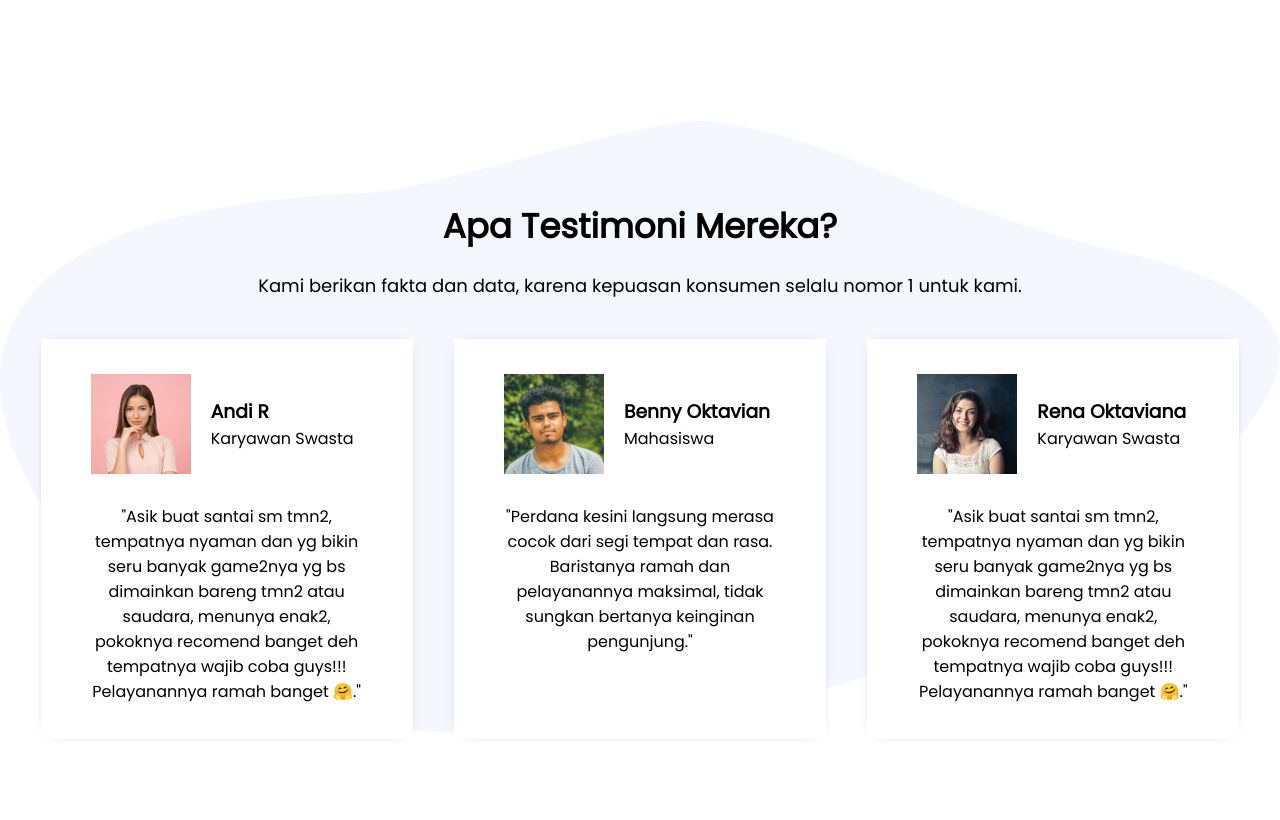
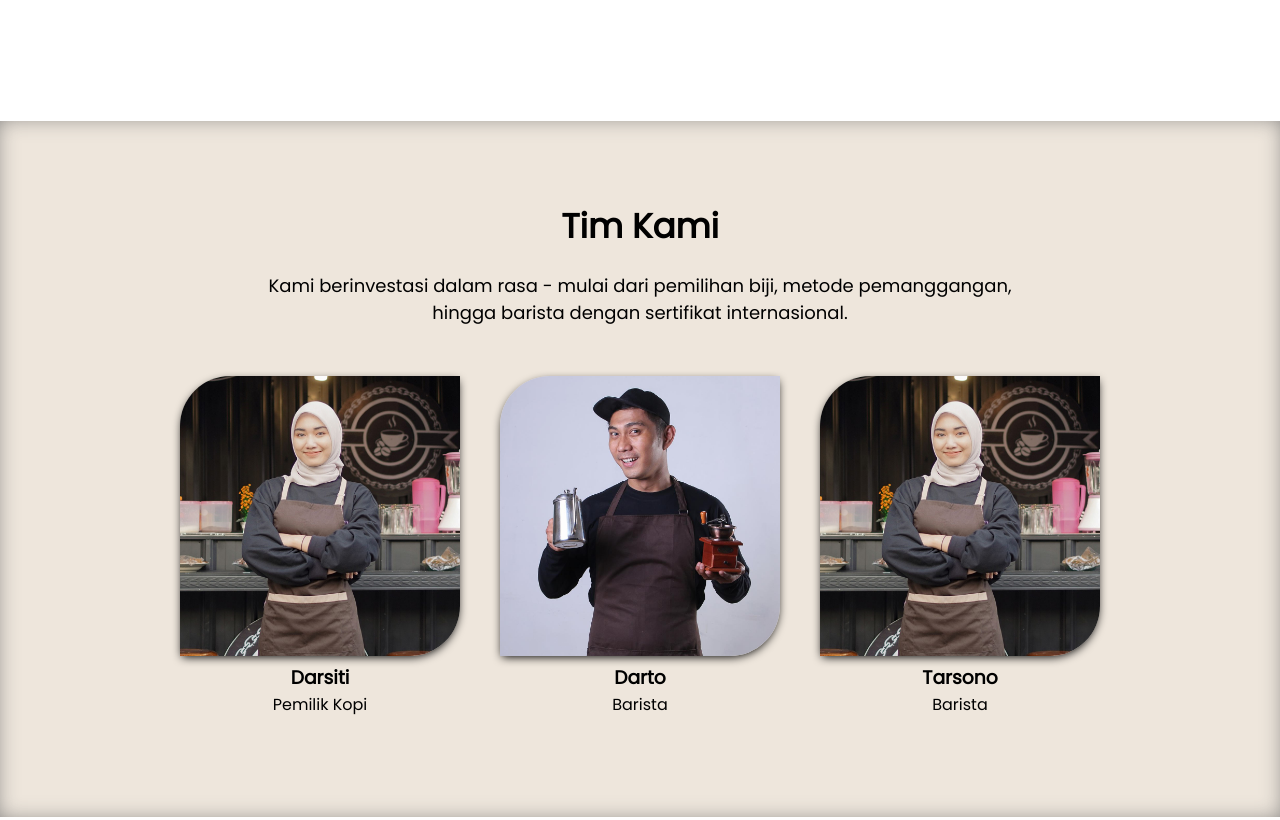
Before and after one commit to lukmanbrebes/kopikuy, a plain HTML site: page index.html in a window 1280 px wide. Shown: the part 2300-3120 px from the top of the page. Drawn offline with Linux system fonts and the light colour scheme.

Commit message:
Update index.html

```diff
--- a/index.html
+++ b/index.html
@@ -83,6 +83,18 @@
             dalam menyiapkan segelas kebahagiaan spesial untuk anda
         </p>
     </section>
+<section class="our-team" id="hour-team"><h2 class="judul-team">Tim Kami</h2>
+<p class="subjudul-team">Kami berinvestasi dalam rasa - mulai dari pemilihan biji, metode pemanggangan,
+hingga barista dengan sertifikat internasional.
+</p>
+<div class="row">
+<div class="col-team"><img src="images/team/team3.jpg" alt="">
+<h3>Darsiti</h3><p>Pemilik Kopi</p></div>
+<div class="col-team"><img src="images/team/team2.jpg" alt="">
+<h3>Darto</h3><p>Barista</p></div>
+<div class="col-team"><img src="images/team/team3.jpg" alt="">
+<h3>Tarsono</h3><p>Barista</p></div>
+        </section>
     <section id="review" class="review">
         <h2 class="judul-review">Apa Testimoni Mereka?</h2>
         <p class="subjudul-review">Kami berikan fakta dan data, karena kepuasan konsumen selalu nomor 1 untuk kami.</p>
```
